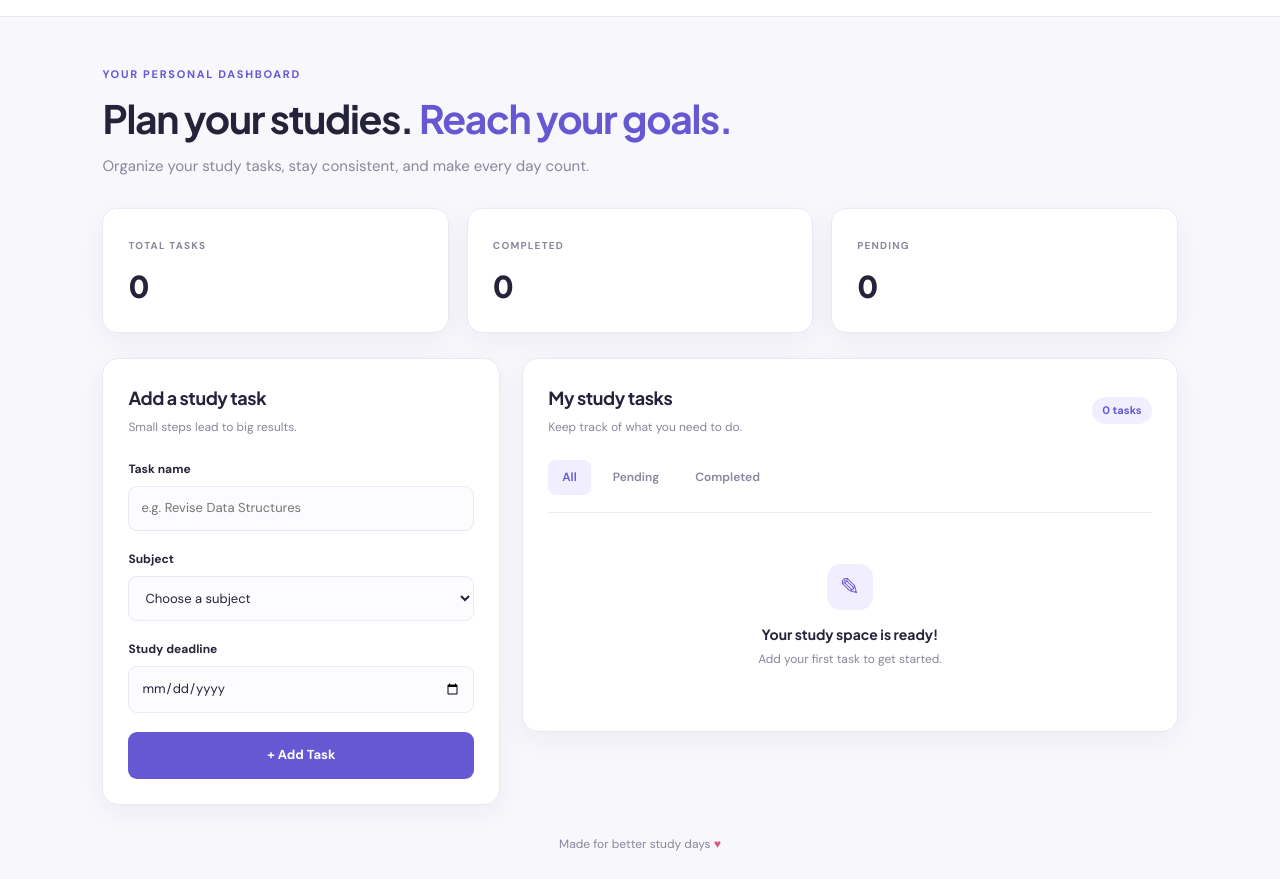
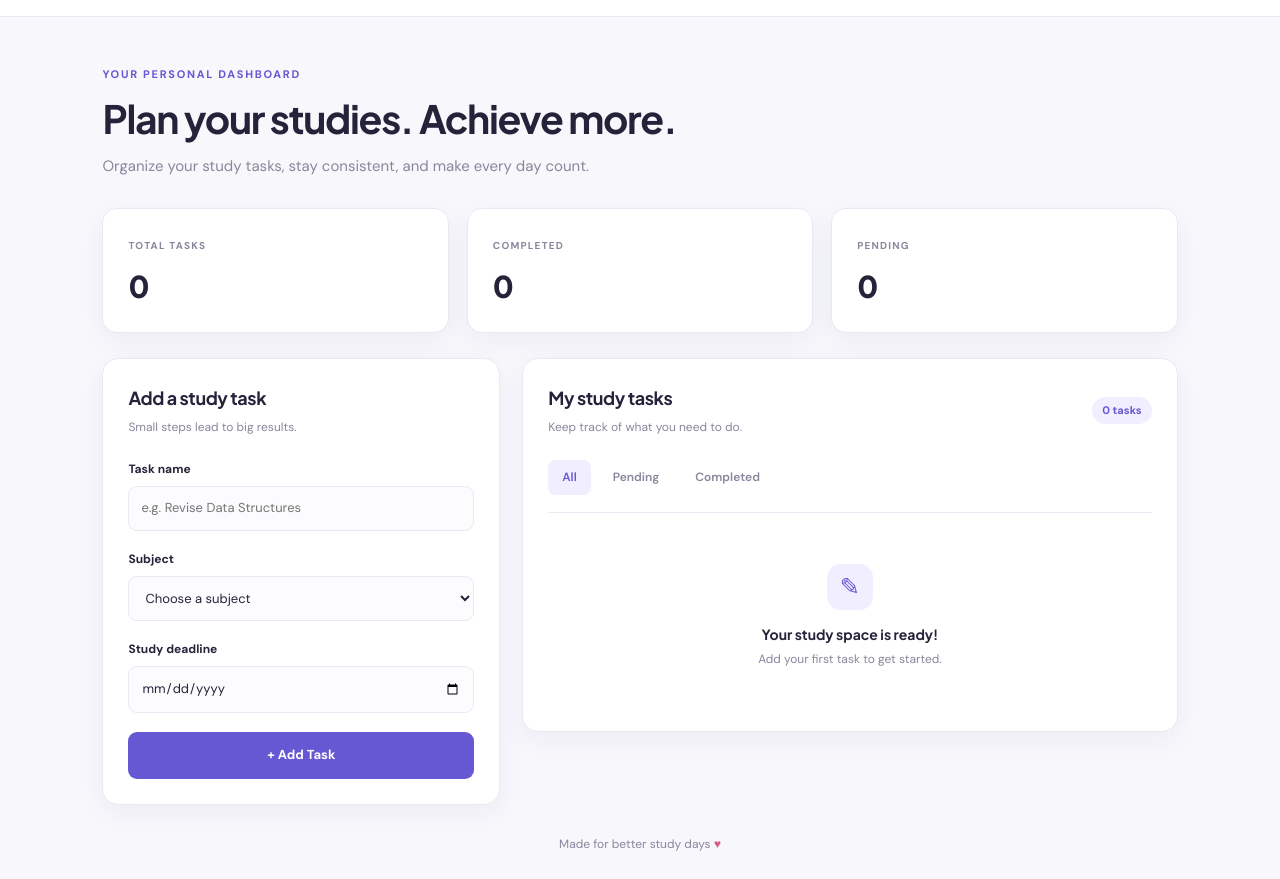
Before and after one commit to ShrutiPitale27/study-planner, a plain HTML site: page index.html in a window 1280 px wide. Shown: the part 59-938 px from the top of the page. Drawn offline with Linux system fonts and the light colour scheme.

Commit message:
Update StudySpace main heading

```diff
--- a/index.html
+++ b/index.html
@@ -20,7 +20,7 @@
     <main class="container">
         <section class="welcome">
             <p class="eyebrow">YOUR PERSONAL DASHBOARD</p>
-            <h1>Plan your studies. <span>Reach your goals.</span></h1>
+            <h1>Plan your studies. Achieve more.</h1>
             <p class="subtitle">
                 Organize your study tasks, stay consistent, and make every day count.
             </p>
```
